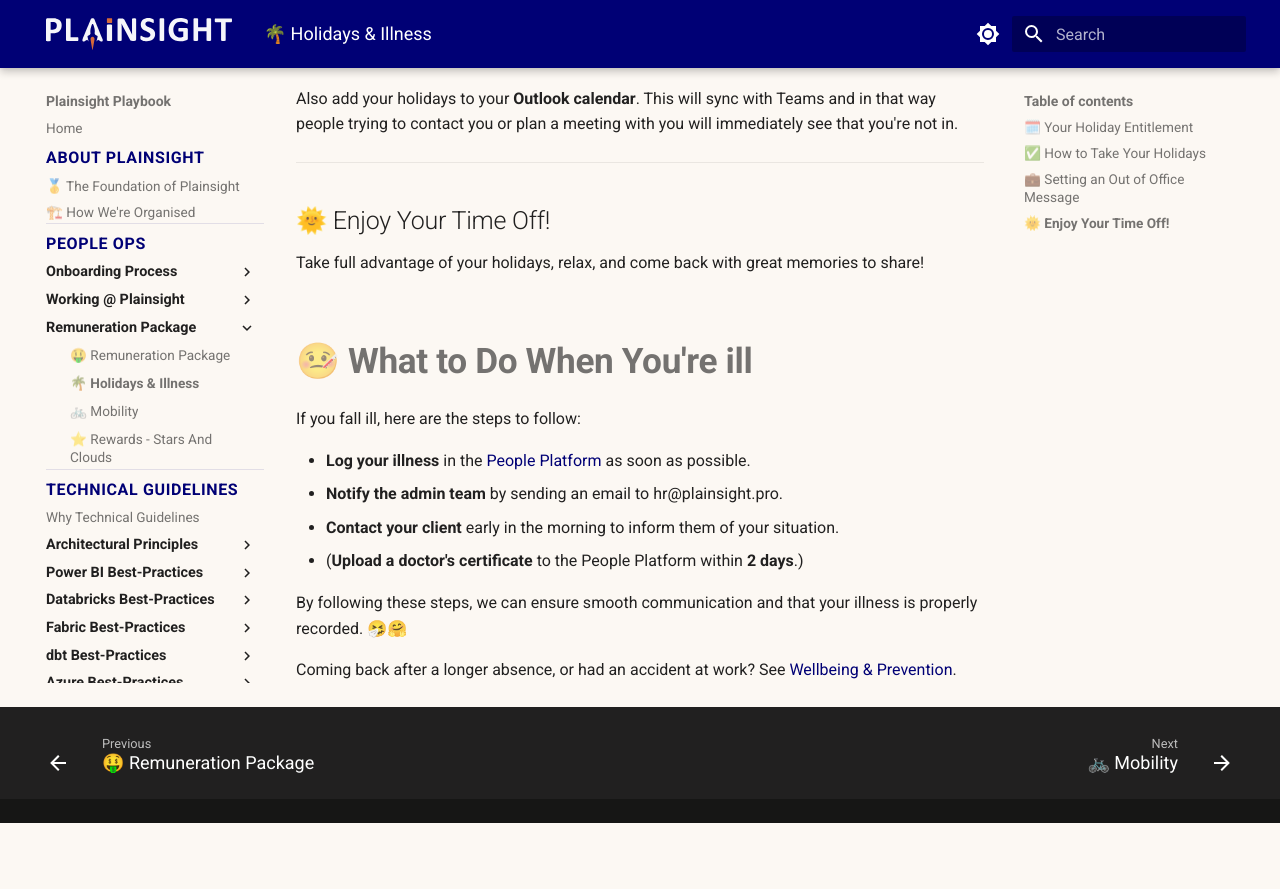
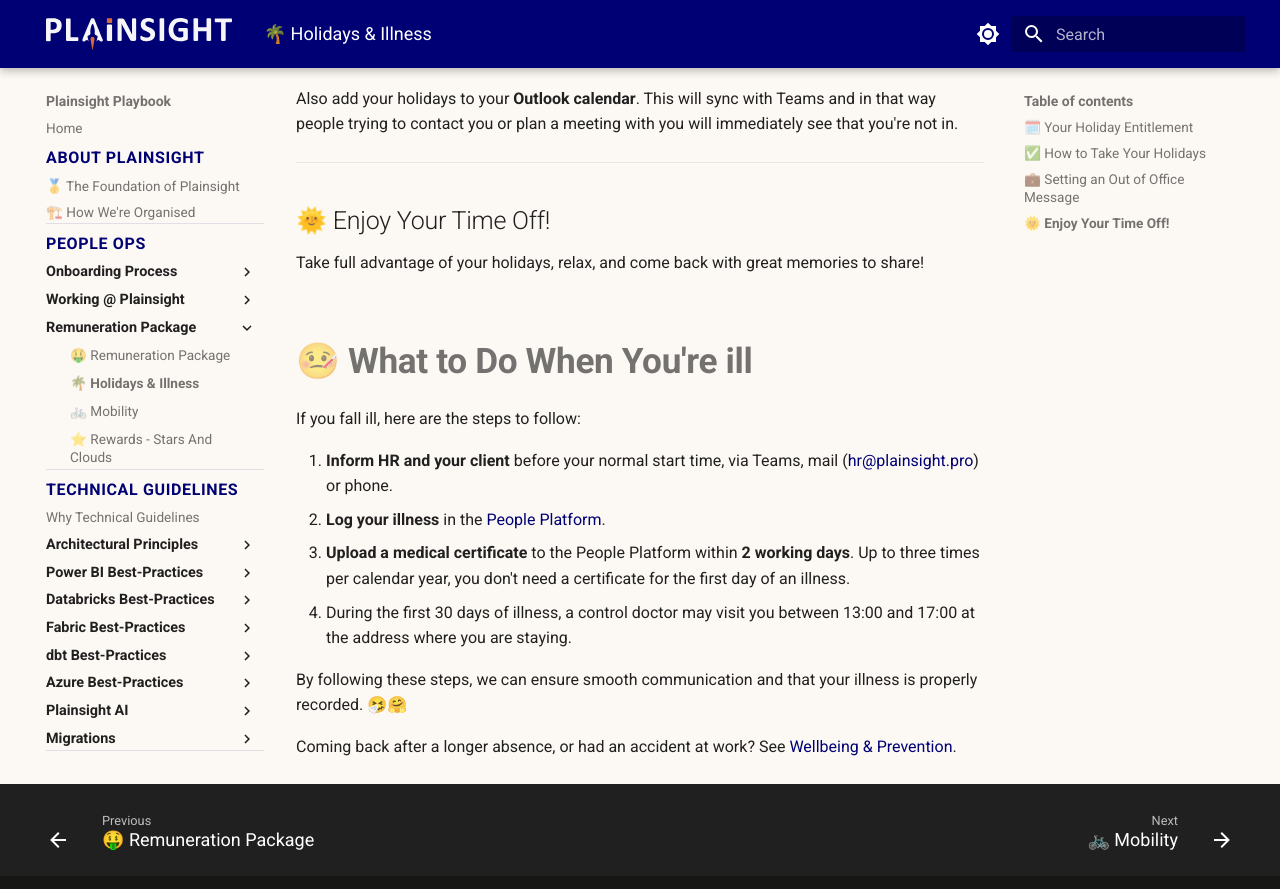
Before and after one commit to PlainsightPro/Vision-Playbook, an MkDocs documentation site: the page built from docs/people-ops/remuneration/holidays-and-illness.md, in a window 1280 px wide and 900 px high, scrolled down 1642 px. Shown: the top 889 px of the window. Built offline with MkDocs 1.6.1 and Material for MkDocs 9.7.7, drawn with Linux system fonts in a browser that asks for light colours; before the commit the page ends 2465 px from its top, so only the background shows below that.

Commit message:
Align illness steps across pages and keep first aider names generic
Co-Authored-By: Claude Opus 5.5 <noreply@anthropic.com>
Claude-Session: https://claude.ai/code/session_01WLWyJKkWfFmgZYkUTssgGt

```diff
--- a/docs/people-ops/remuneration/holidays-and-illness.md
+++ b/docs/people-ops/remuneration/holidays-and-illness.md
@@ -65,10 +65,10 @@ Take full advantage of your holidays, relax, and come back with great memories t
 
 If you fall ill, here are the steps to follow:
 
-- **Log your illness** in the [People Platform](https://selfservice.officient.io/) as soon as possible.
-- **Notify the admin team** by sending an email to hr@plainsight.pro.
-- **Contact your client** early in the morning to inform them of your situation.
-- (**Upload a doctor's certificate** to the People Platform within **2 days**.)
+1. **Inform HR and your client** before your normal start time, via Teams, mail ([hr@plainsight.pro](mailto:hr@plainsight.pro)) or phone.
+2. **Log your illness** in the [People Platform](https://selfservice.officient.io/).
+3. **Upload a medical certificate** to the People Platform within **2 working days**. Up to three times per calendar year, you don't need a certificate for the first day of an illness.
+4. During the first 30 days of illness, a control doctor may visit you between 13:00 and 17:00 at the address where you are staying.
 
 By following these steps, we can ensure smooth communication and that your illness is properly recorded. 🤧🤗
 
```
Also changed, not shown: docs/people-ops/working/wellbeing-and-prevention.md (+3 -4 lines).
